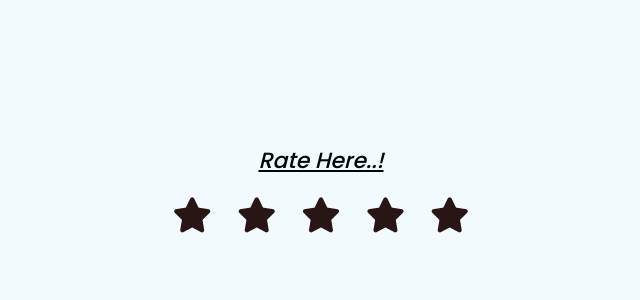
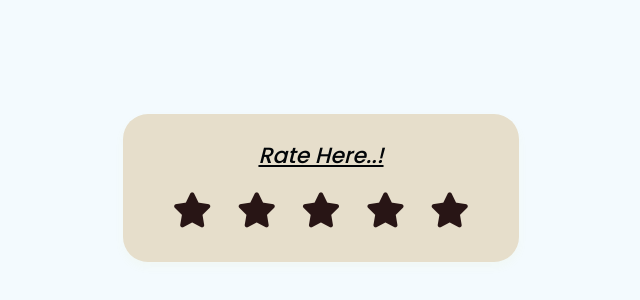
Before and after one commit to adityanavgurukul/travel-ecommerce-group3, a plain HTML site: page Rating.html in a window 1280 px wide. Shown: the part 212-512 px from the top of the page, without its empty margins (319-959 px from the left). Drawn offline with Linux system fonts and the light colour scheme.

Commit message:
code change

```diff
--- a/Ratingcs.css
+++ b/Ratingcs.css
@@ -16,14 +16,14 @@ body
     background: rgb(243, 250, 254);
  }
 
- /* .rating-box{
+ .rating-box{
     position: relative;
     background-color:rgb(230, 222, 203) ;
     padding:25px 50px 35px;
     border-radius: 25px;
     box-shadow: 0 5px 10px  rgba(215, 210, 79, 0.05);
 
-} */
+}
 .rating-box header{
     font-size: 22px;
     color: hsl(214, 64%, 2%);
```
